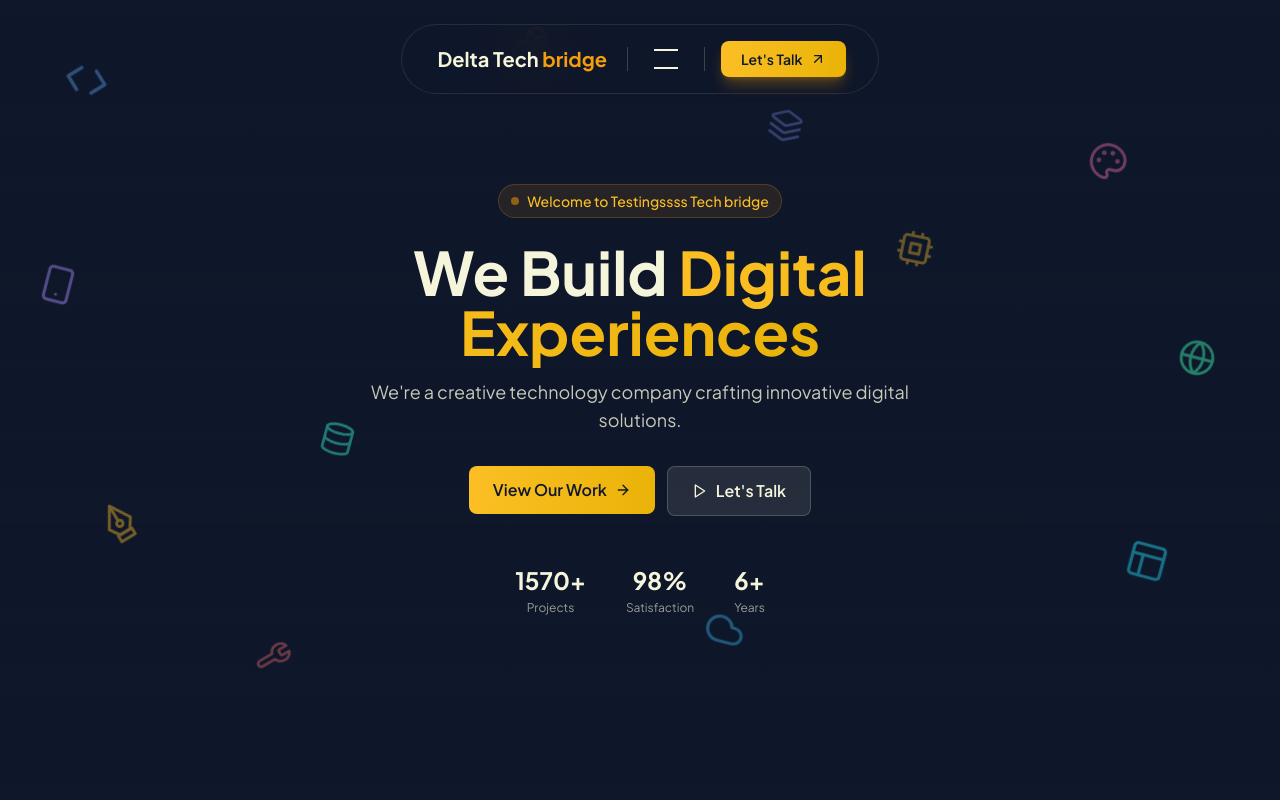
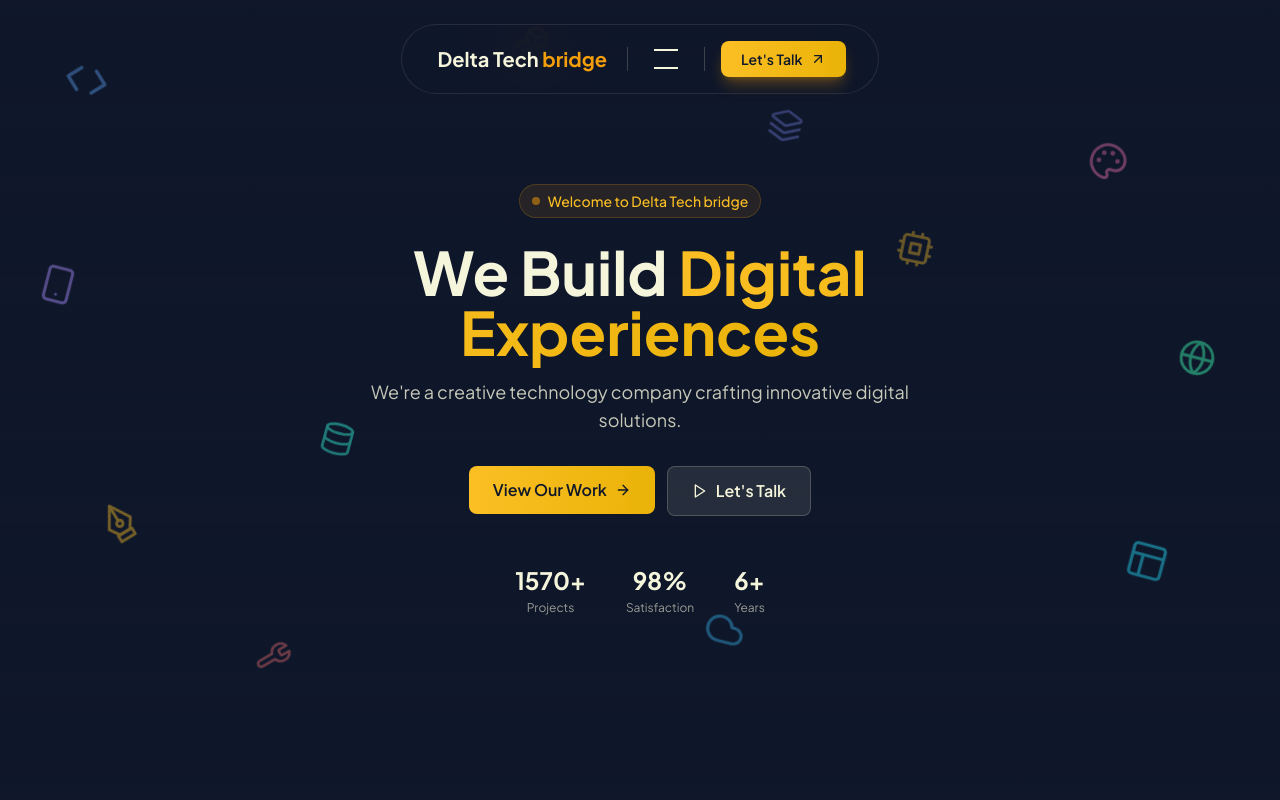
Before and after one commit to asifshah-Dev/website_project, a Next.js app: page / in a window 1280 px wide. Shown: the top 800 px of the page. Built offline with nearby package versions, Linux system fonts and the light colour scheme.

Commit message:
Fixing Hero section

```diff
--- a/components/sections/Hero.jsx
+++ b/components/sections/Hero.jsx
@@ -73,7 +73,7 @@ const Hero = () => {
             className="inline-flex items-center gap-2 px-3 py-1.5 rounded-full bg-amber-500/10 text-amber-400 text-xs md:text-sm font-medium mb-4 md:mb-6 border border-amber-500/20"
           >
             <span className="w-2 h-2 bg-amber-500 rounded-full animate-pulse" />
-            Welcome to Testingssss Tech bridge
+            Welcome to Delta Tech bridge
           </motion.div>
 
           <motion.h1
```
